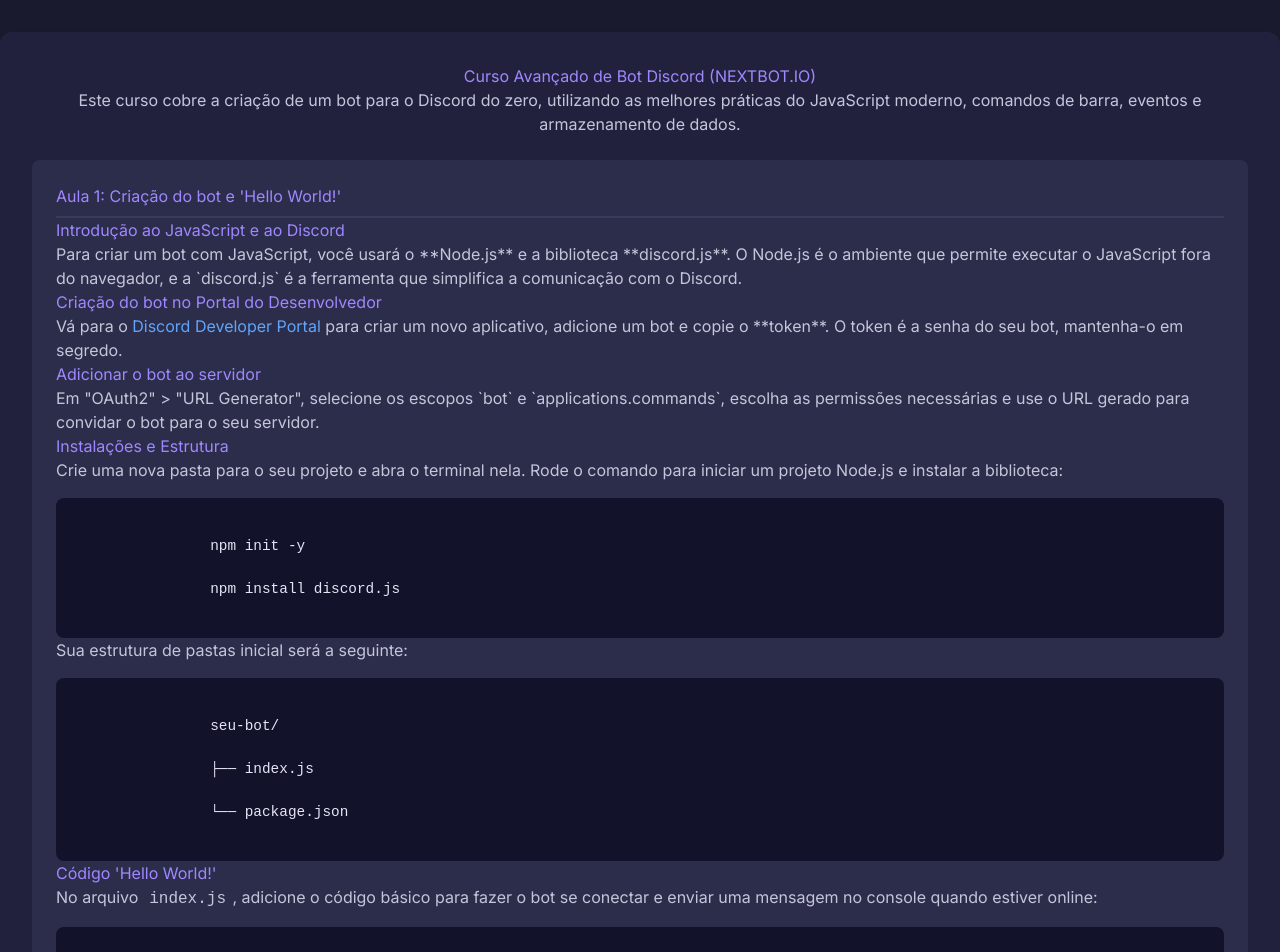
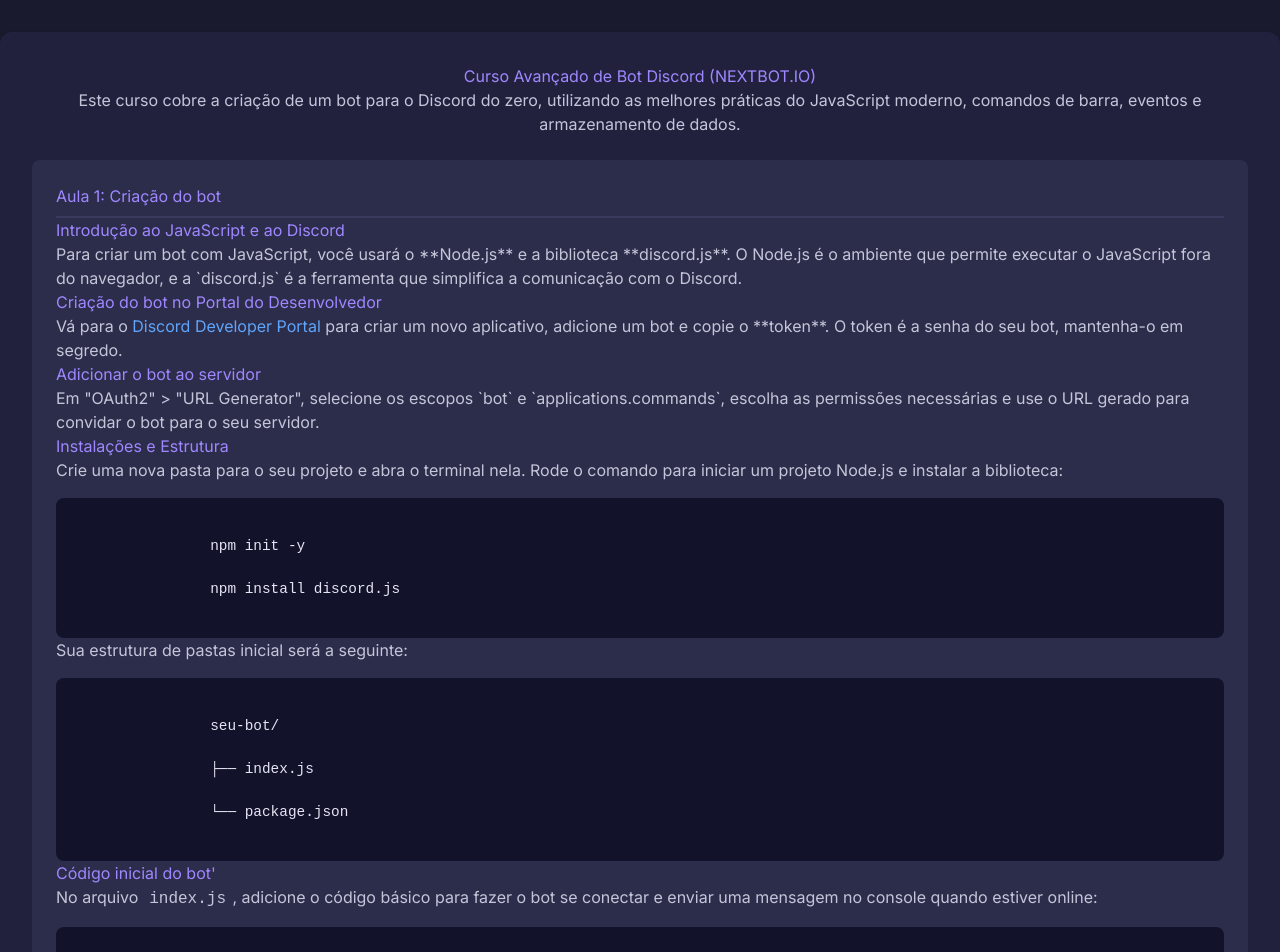
Before and after one commit to sauhan/cursoavancadonextbot.io, a plain HTML site: page index.html in a window 1280 px wide. Shown: the top 952 px of the page. Drawn offline with nearby package versions, Linux system fonts and the light colour scheme.

Commit message:
Update index.html

```diff
--- a/index.html
+++ b/index.html
@@ -84,9 +84,9 @@
             Este curso cobre a criação de um bot para o Discord do zero, utilizando as melhores práticas do JavaScript moderno, comandos de barra, eventos e armazenamento de dados.
         </p>
 
-        <!-- Aula 1: Criação do bot e 'Hello World!' -->
+        <!-- Aula 1: Criação do bot -->
         <div class="step-card">
-            <h2>Aula 1: Criação do bot e 'Hello World!'</h2>
+            <h2>Aula 1: Criação do bot</h2>
             <h3>Introdução ao JavaScript e ao Discord</h3>
             <p>Para criar um bot com JavaScript, você usará o **Node.js** e a biblioteca **discord.js**. O Node.js é o ambiente que permite executar o JavaScript fora do navegador, e a `discord.js` é a ferramenta que simplifica a comunicação com o Discord.</p>
             <h3>Criação do bot no Portal do Desenvolvedor</h3>
@@ -105,7 +105,7 @@
                 ├── index.js <br>
                 └── package.json
             </div>
-            <h3>Código 'Hello World!'</h3>
+            <h3>Código inicial do bot'</h3>
             <p>No arquivo <code class="code-block-inline">index.js</code>, adicione o código básico para fazer o bot se conectar e enviar uma mensagem no console quando estiver online:</p>
             <div class="code-block">
 <pre><code>const { Client, GatewayIntentBits } = require('discord.js');
```
